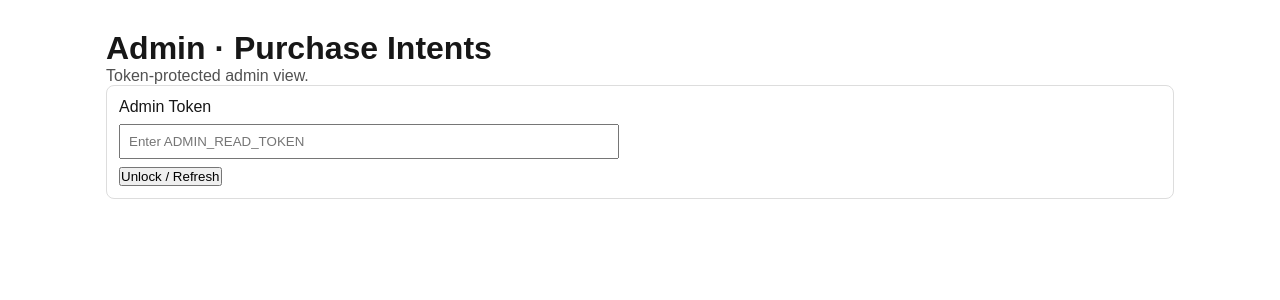
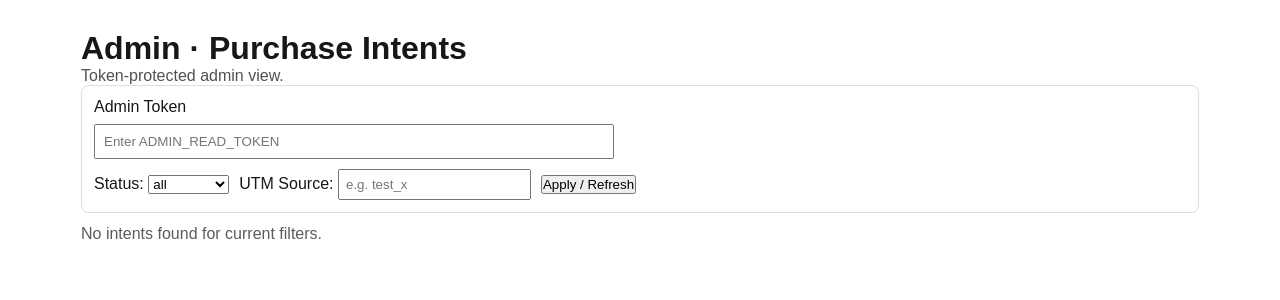
Before and after one commit to skopiLandToken/skopi, a Next.js app: page /admin/intents in a window 1280 px wide. Shown: the top 300 px of the page. Built offline with nearby package versions, Linux system fonts and the light colour scheme.

Commit message:
Add admin filters and tx explorer links for intents

```diff
--- a/src/app/admin/intents/page.tsx
+++ b/src/app/admin/intents/page.tsx
@@ -24,6 +24,8 @@ export default function AdminIntentsPage() {
   const [loading, setLoading] = useState(false);
   const [error, setError] = useState<string | null>(null);
   const [token, setToken] = useState("");
+  const [statusFilter, setStatusFilter] = useState("all");
+  const [sourceFilter, setSourceFilter] = useState("");
 
   async function load(useToken?: string) {
     const t = (useToken ?? token).trim();
@@ -35,7 +37,11 @@ export default function AdminIntentsPage() {
     setLoading(true);
     setError(null);
     try {
-      const res = await fetch("/api/admin/intents", {
+      const params = new URLSearchParams();
+      params.set("status", statusFilter);
+      if (sourceFilter.trim()) params.set("source", sourceFilter.trim());
+
+      const res = await fetch(`/api/admin/intents?${params.toString()}`, {
         cache: "no-store",
         headers: {
           Authorization: `Bearer ${t}`,
@@ -57,13 +63,14 @@ export default function AdminIntentsPage() {
     const saved = localStorage.getItem("skopi_admin_token") || "";
     if (saved) {
       setToken(saved);
-      load(saved);
+      // defer first load until filters set (defaults are ready)
+      setTimeout(() => load(saved), 0);
     }
     // eslint-disable-next-line react-hooks/exhaustive-deps
   }, []);
 
   return (
-    <main style={{ maxWidth: 1100, margin: "30px auto", padding: "0 16px" }}>
+    <main style={{ maxWidth: 1150, margin: "30px auto", padding: "0 16px" }}>
       <h1>Admin · Purchase Intents</h1>
       <p style={{ opacity: 0.75 }}>Token-protected admin view.</p>
 
@@ -74,16 +81,43 @@ export default function AdminIntentsPage() {
           value={token}
           onChange={(e) => setToken(e.target.value)}
           placeholder="Enter ADMIN_READ_TOKEN"
-          style={{ width: "100%", maxWidth: 500, padding: 8, marginBottom: 8 }}
+          style={{ width: "100%", maxWidth: 520, padding: 8, marginBottom: 10 }}
         />
-        <div>
+
+        <div style={{ display: "flex", gap: 10, flexWrap: "wrap", alignItems: "center" }}>
+          <label>
+            Status:{" "}
+            <select value={statusFilter} onChange={(e) => setStatusFilter(e.target.value)}>
+              <option value="all">all</option>
+              <option value="created">created</option>
+              <option value="pending">pending</option>
+              <option value="confirmed">confirmed</option>
+              <option value="failed">failed</option>
+              <option value="expired">expired</option>
+            </select>
+          </label>
+
+          <label>
+            UTM Source:{" "}
+            <input
+              value={sourceFilter}
+              onChange={(e) => setSourceFilter(e.target.value)}
+              placeholder="e.g. test_x"
+              style={{ padding: 6 }}
+            />
+          </label>
+
           <button onClick={() => load()} disabled={loading}>
-            {loading ? "Loading..." : "Unlock / Refresh"}
+            {loading ? "Loading..." : "Apply / Refresh"}
           </button>
         </div>
       </div>
 
       {error && <p style={{ color: "crimson" }}>{error}</p>}
+
+      {!loading && !error && rows.length === 0 && (
+        <p style={{ opacity: 0.7 }}>No intents found for current filters.</p>
+      )}
 
       {!loading && !error && rows.length > 0 && (
         <div style={{ overflowX: "auto", border: "1px solid #ddd", borderRadius: 8 }}>
@@ -109,7 +143,19 @@ export default function AdminIntentsPage() {
                   <td style={{ padding: 8 }}>{r.ft_utm_source || "-"}</td>
                   <td style={{ padding: 8 }}>{r.ft_utm_campaign || "-"}</td>
                   <td style={{ padding: 8 }}><code>{r.id.slice(0, 8)}…</code></td>
-                  <td style={{ padding: 8 }}>{r.tx_signature ? <code>{r.tx_signature.slice(0, 10)}…</code> : "-"}</td>
+                  <td style={{ padding: 8 }}>
+                    {r.tx_signature ? (
+                      <a
+                        href={`https://solscan.io/tx/${r.tx_signature}`}
+                        target="_blank"
+                        rel="noreferrer"
+                      >
+                        {r.tx_signature.slice(0, 10)}…
+                      </a>
+                    ) : (
+                      "-"
+                    )}
+                  </td>
                   <td style={{ padding: 8 }}><a href={`/receipt/${r.id}`}>Open</a></td>
                 </tr>
               ))}
--- a/src/app/api/admin/intents/route.ts
+++ b/src/app/api/admin/intents/route.ts
@@ -23,13 +23,27 @@ export async function GET(req: Request) {
       return NextResponse.json({ ok: false, error: "Unauthorized" }, { status: 401 });
     }
 
-    const { data, error } = await supabase
+    const url = new URL(req.url);
+    const status = (url.searchParams.get("status") || "all").toLowerCase();
+    const source = (url.searchParams.get("source") || "").trim();
+
+    let query = supabase
       .from("purchase_intents")
       .select(
         "id,status,amount_usdc_atomic,wallet_address,reference_pubkey,tx_signature,ft_utm_source,ft_utm_campaign,created_at,updated_at"
       )
       .order("created_at", { ascending: false })
-      .limit(100);
+      .limit(200);
+
+    if (["created", "confirmed", "expired", "failed", "pending"].includes(status)) {
+      query = query.eq("status", status);
+    }
+
+    if (source) {
+      query = query.eq("ft_utm_source", source);
+    }
+
+    const { data, error } = await query;
 
     if (error) {
       return NextResponse.json({ ok: false, error: error.message }, { status: 500 });
```
